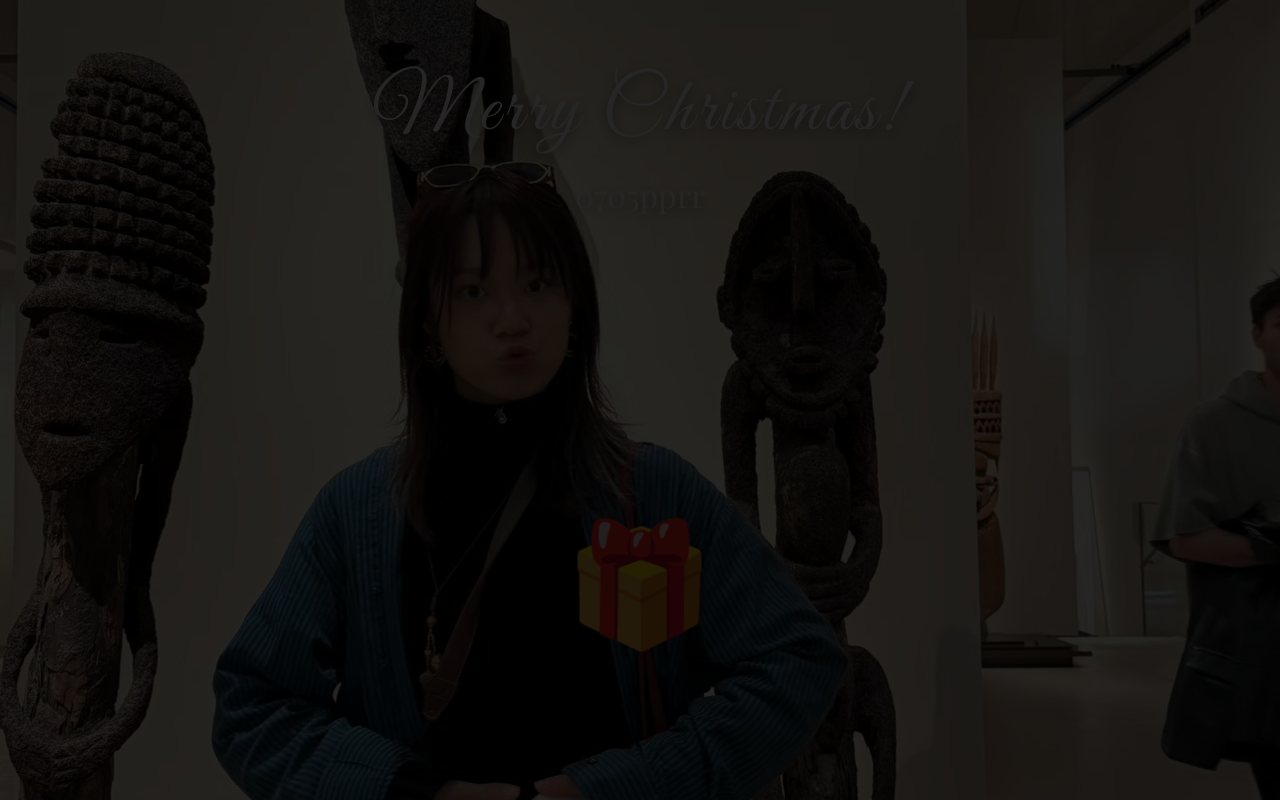
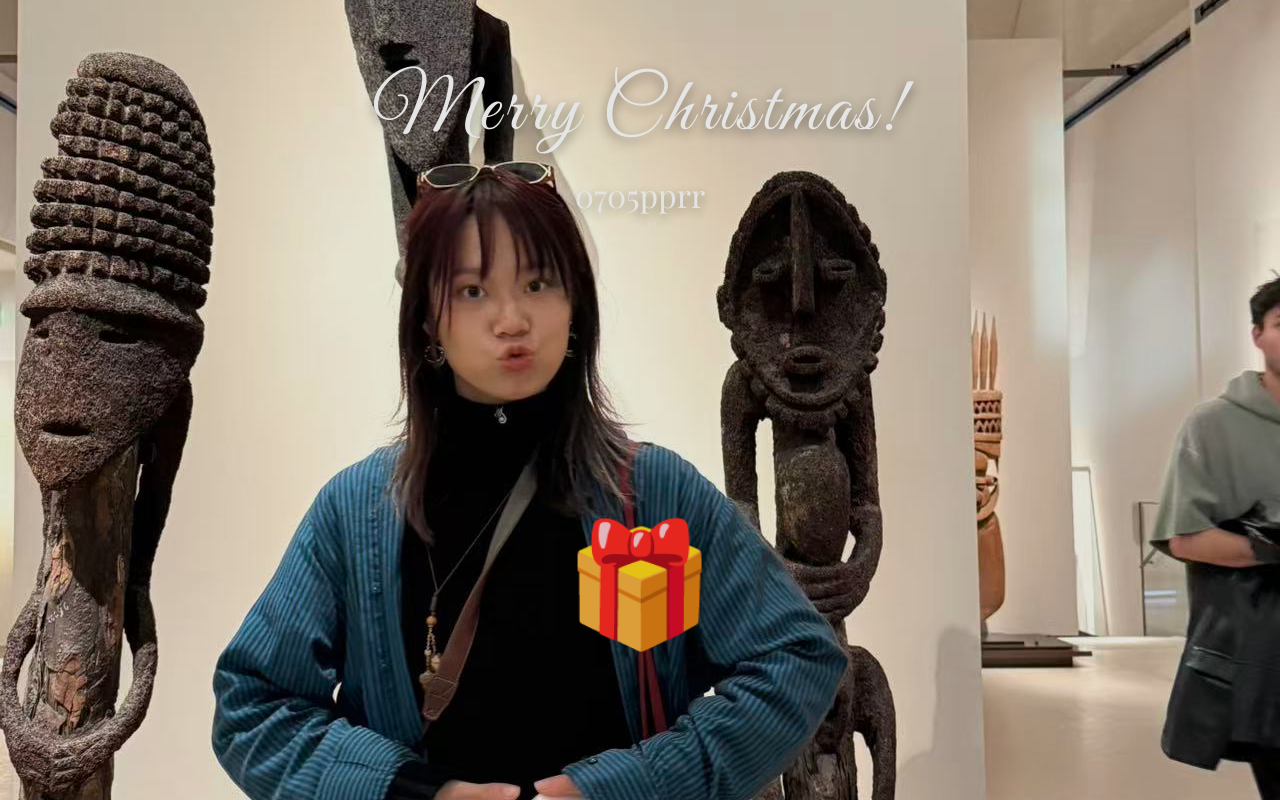
Before and after one commit to Thothocc/thothocc.github.io, a plain HTML site: page index.html in a window 1280 px wide. Drawn offline with nearby package versions, Linux system fonts and the light colour scheme.

Commit message:
Update style.css

```diff
--- a/css/style.css
+++ b/css/style.css
@@ -104,7 +104,7 @@ body {
 #viewer {
   position: fixed;
   inset: 0;
-  background: rgba(0,0,0,0.85);
+  background: rgba(0,0,0,0.1);
   display: flex;
   align-items: center;
   justify-content: center;
```
